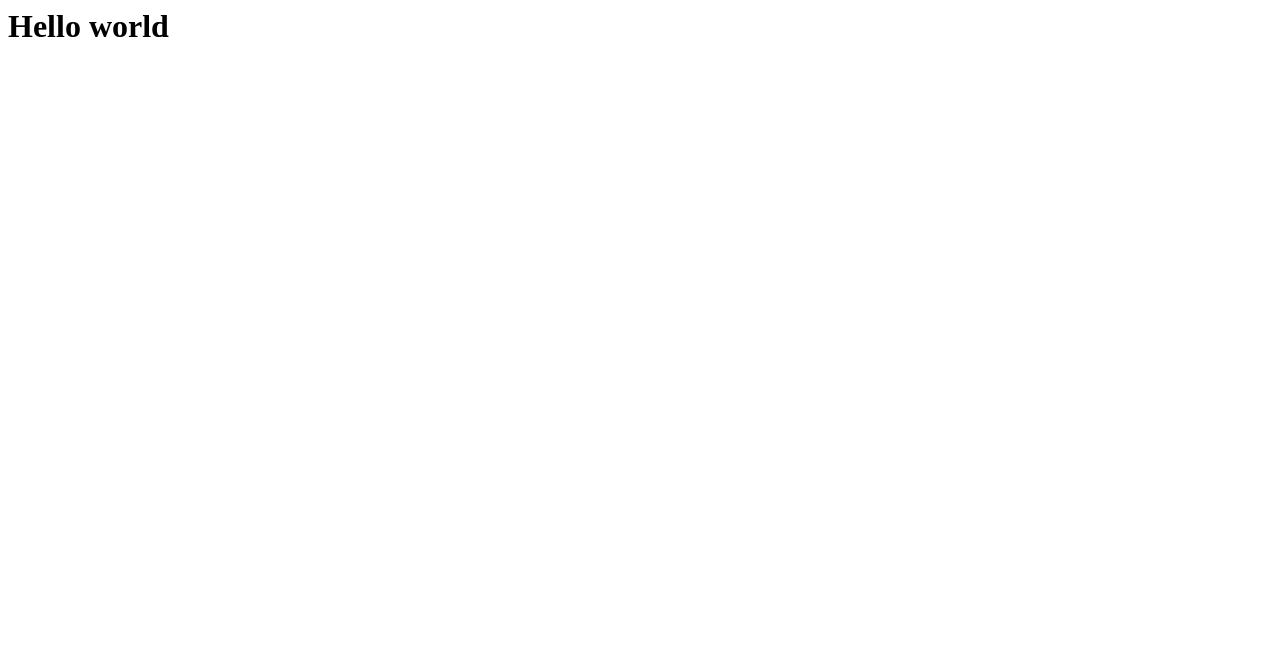
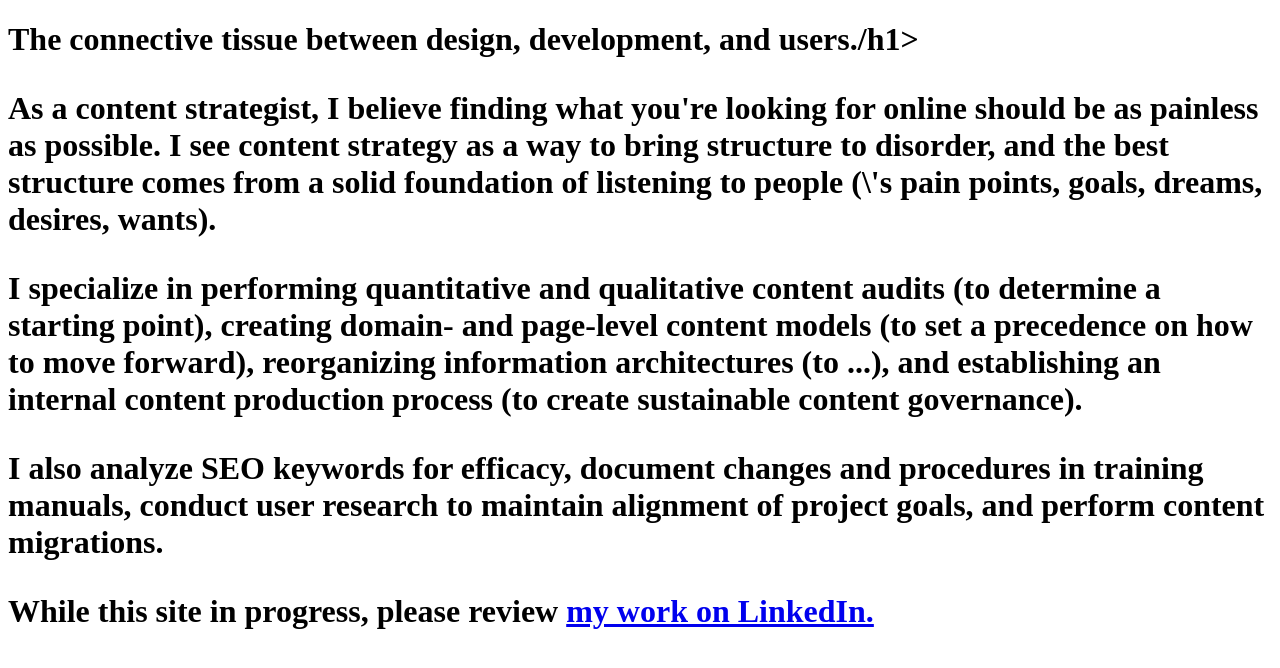
Before and after one commit to sarahdlowe/sarahdlowe.github.io, a plain HTML site: page index.html in a window 1280 px wide. Drawn offline with Linux system fonts and the light colour scheme.

Commit message:
Update index.html
added HTML frame, opening paragraphs including link to LinkedIn

```diff
--- a/index.html
+++ b/index.html
@@ -1 +1,18 @@
-<h1>Hello world</h1>
+<!DOCTYPE html>
+<html>
+<head>
+<title>Sarah D. Lowe | Content Strategist</title>
+<meta charset="UTF-8">
+<meta name="description" content="Chicago-based content strategist specializing in content migrations, information architectures, and content governance plans.">
+<meta name="viewport" content="width=device-width, initial-scale=1.0">
+</head>
+<body>
+
+  <h1>The connective tissue between design, development, and users./h1>
+  <p>As a content strategist, I believe finding what you're looking for online should be as painless as possible. I see content strategy as a way to bring structure to disorder, and the best structure comes from a solid foundation of listening to people (\'s pain points, goals, dreams, desires, wants).</p>
+  <p>I specialize in performing quantitative and qualitative content audits (to determine a starting point), creating domain- and page-level content models (to set a precedence on how to move forward), reorganizing information architectures (to ...), and establishing an internal content production process (to create sustainable content governance).</p>
+  <p>I also analyze SEO keywords for efficacy, document changes and procedures in training manuals, conduct user research to maintain alignment of project goals, and perform content migrations.</p>
+  <p>While this site in progress, please review <a href="https://www.linkedin.com/in/sarahdlowe/">my work on LinkedIn.</a></p>
+
+</body>
+</html>
```
